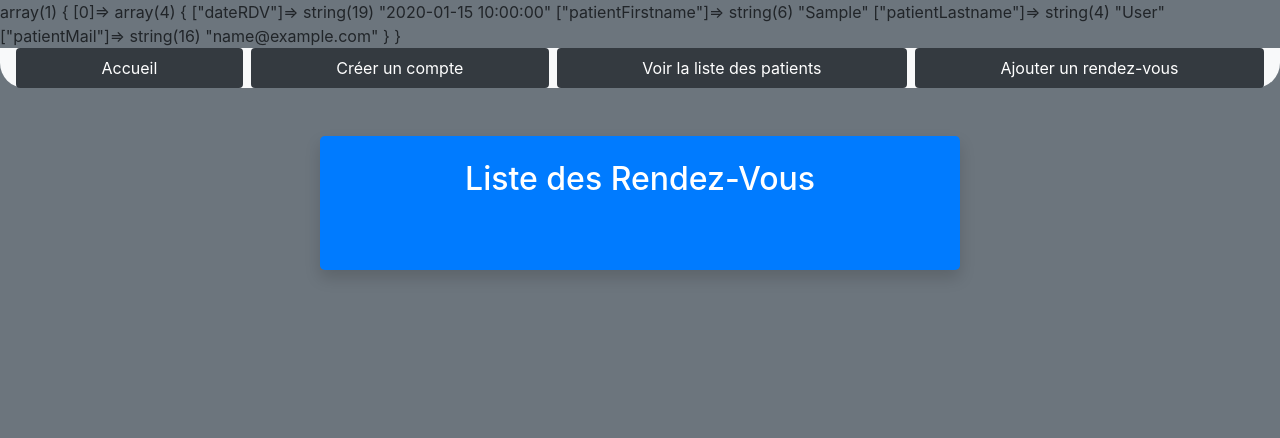
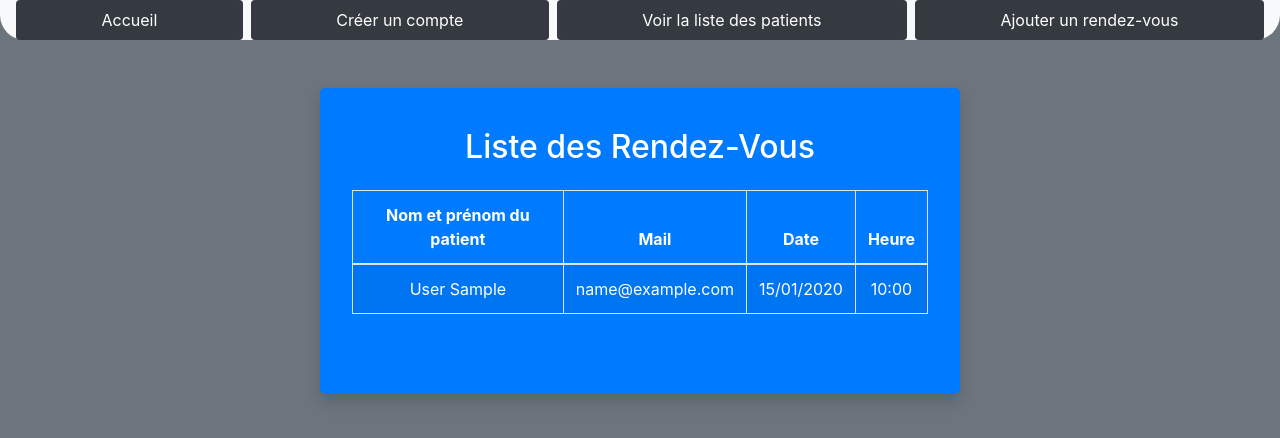
Before and after one commit to PierreMonvoisin/PDO-Partie2, a PHP site: page /ajout-rendezvous.php in a window 1280 px wide. Shown: the top 438 px of the page. Run offline with PHP 8.4, Linux system fonts and the light colour scheme; tables that the repository leaves empty or names only in its code hold one stand-in row (values such as "Sample post").

Commit message:
Liste des rendez vous fonctionnelle

```diff
--- a/ajout-rendezvous.php
+++ b/ajout-rendezvous.php
@@ -68,7 +68,6 @@ $query = 'SELECT `appointments`.`dateHour` `dateRDV`, `patients`.`firstname` `pa
 $rdvInfoListQuery = $database->query($query);
 // Collection des données dans un tableau associatif (FETCH_ASSOC)
 $rdvInfoList = $rdvInfoListQuery->fetchAll(PDO::FETCH_ASSOC);
-var_dump($rdvInfoList);
 ?>
 <!DOCTYPE html>
 <html lang="fr" dir="ltr">
@@ -86,7 +85,32 @@ var_dump($rdvInfoList);
   <div class="jumbotron pt-4 my-5 mx-auto bg-primary w-50 shadow">
     <?php if (! isset($_POST['RDV'])) { ?>
       <div id="listRDV">
-        <h2 class="text-center text-white">Liste des Rendez-Vous</h2>
+        <h2 class="text-center text-white py-3">Liste des Rendez-Vous</h2>
+        <table class="table text-center table-striped table-bordered table-hover">
+            <thead>
+            <tr class="text-white">
+                <th>Nom et prénom du patient</th>
+                <th>Mail</th>
+                <th>Date</th>
+                <th>Heure</th>
+            </tr>
+            </thead>
+            <tbody>
+              <?php foreach ($rdvInfoList as $info){
+                $dateObject = new DateTime($info['dateRDV']);
+                $info['dateRDV'] = $dateObject->format('d/m/Y H:i');
+                $dateHourSeparation = explode(' ', $info['dateRDV']);
+                $day = $dateHourSeparation[0];
+                $hour = $dateHourSeparation[1]; ?>
+            <tr id="<?= $info['patientLastname'] ?>">
+                <td class="text-white"><?= $info['patientLastname']. ' ' .$info['patientFirstname'] ?></td>
+                <td class="text-white"><?= $info['patientMail'] ?></td>
+                <td class="text-white"><?= $day ?></td>
+                <td class="text-white"><?= $hour ?></td>
+            </tr>
+            <?php } ?>
+            </tbody>
+        </table>
       </div>
     <?php } else { ?>
       <div id="dateSelector">
```
